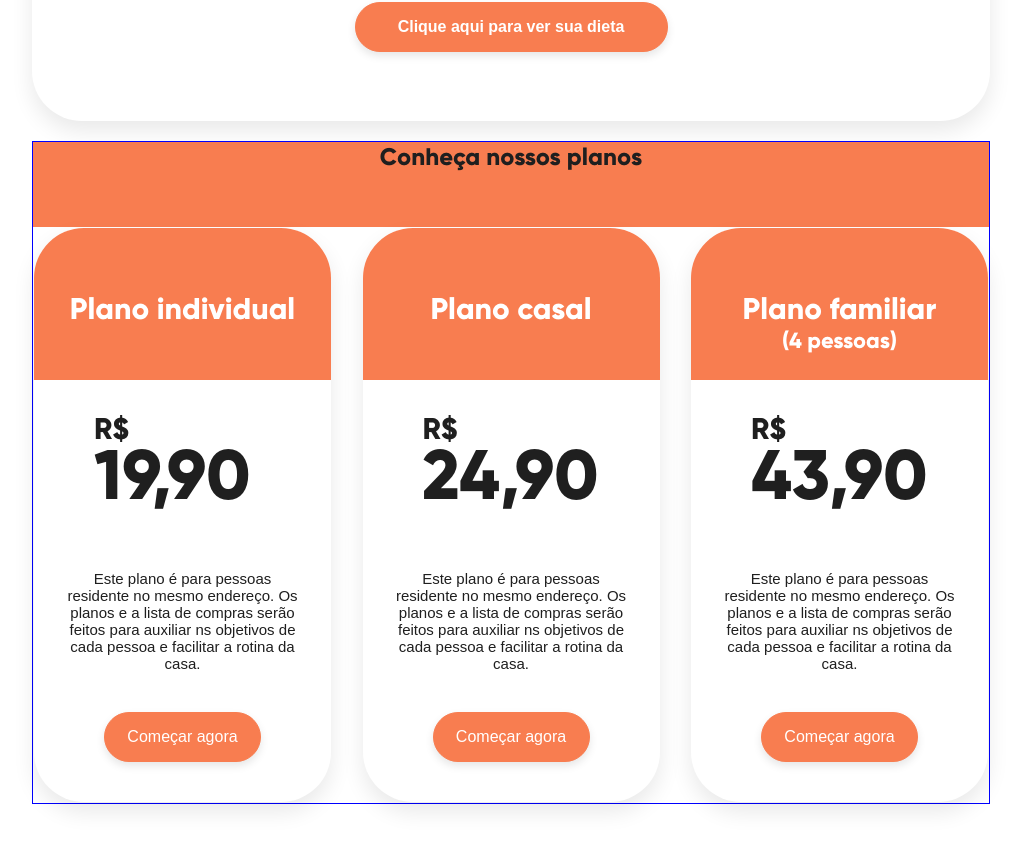
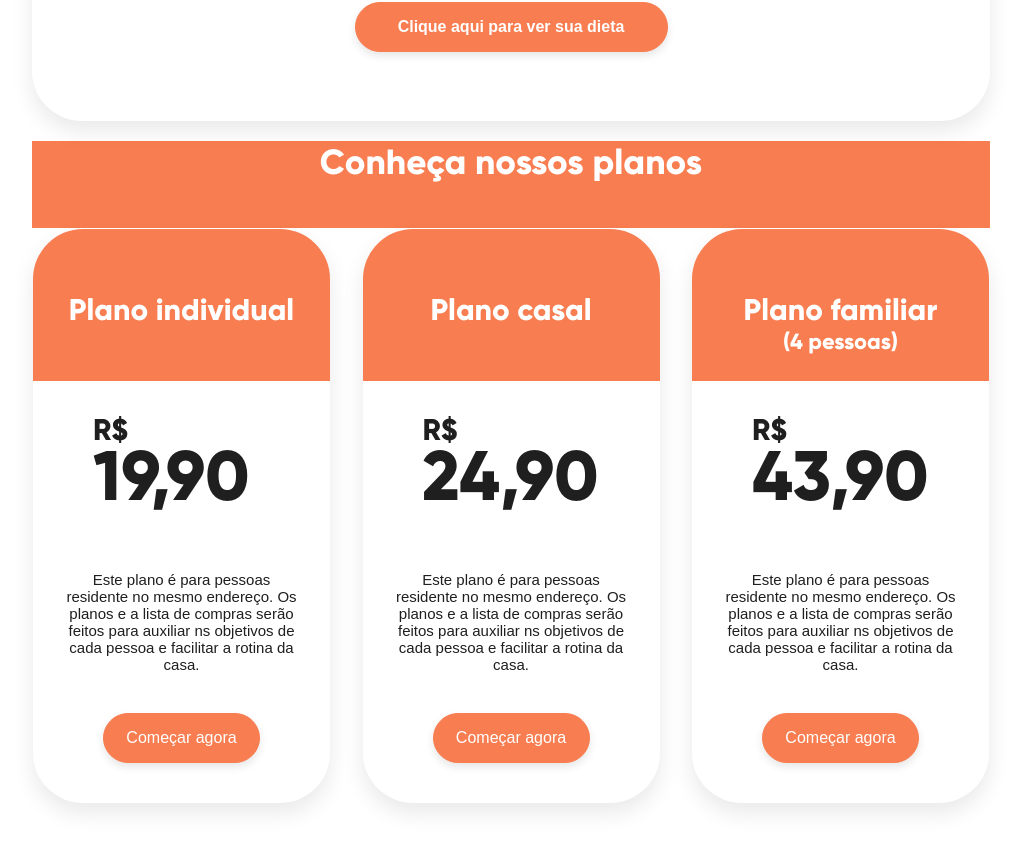
Before and after one commit to AugustoMagalhaes/cloudopss-desafio, a React (Create React App) app: page / in a window 1280 px wide. Shown: the part 3636-4485 px from the top of the page, without its empty margins (135-1156 px from the left). Built offline with nearby package versions, Linux system fonts and the light colour scheme.

Commit message:
style: estilia componente Plans.

```diff
--- a/src/components/Plans/Plans.css
+++ b/src/components/Plans/Plans.css
@@ -1,7 +1,6 @@
 .plans-container {
   align-items: center;
   background: #f87d50; /* temp */
-  border: 1px solid blue;
   display: flex;
   flex-flow: column nowrap;
   height: 663px;
@@ -10,7 +9,7 @@
   width: 958px;
 }
 
-.title {
+.plan-main-title {
   color: white;
   font-size: 35px;
 }
```
